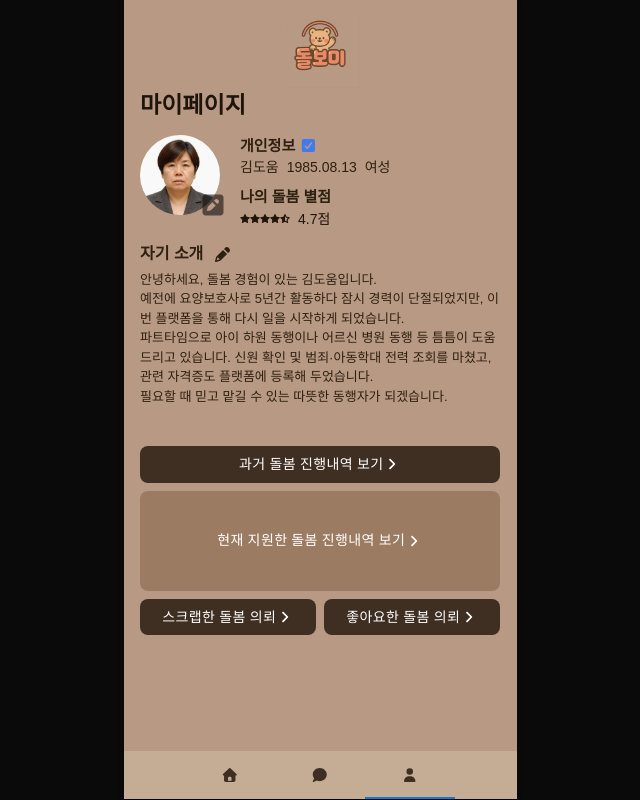
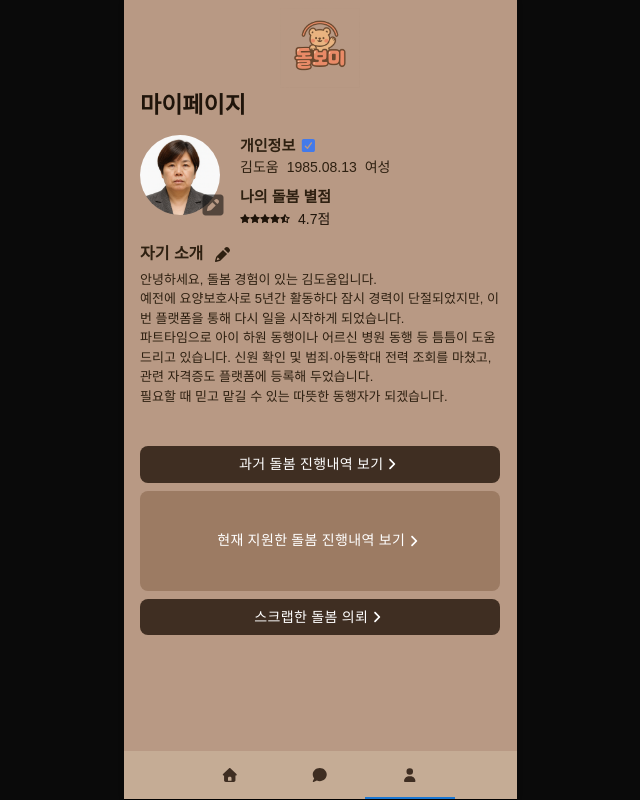
Before and after one commit to boradorish/startup_proj, a Next.js app: page /dolbomi/my in a window 1280 px wide. Shown: the whole page, without its empty margins (320-960 px from the left). Built offline with nearby package versions, Linux system fonts and the light colour scheme.

Commit message:
좋아요 없에기

```diff
--- a/app/dolbomi/my/page.tsx
+++ b/app/dolbomi/my/page.tsx
@@ -157,21 +157,6 @@ export default function My() {
               스크랩한 돌봄 의뢰
               <FontAwesomeIcon icon={faAngleRight} />
             </Button>
-            <Button
-              // onClick={() => router.push("/dolbomi/home")}
-              variant="contained"
-              sx={{
-                backgroundColor: "var(--mainDark)",
-                borderRadius: 2,
-                paddingY: 1,
-                boxShadow: "none",
-                width: "100%",
-                padding: "6px 0px",
-              }}
-            >
-              좋아요한 돌봄 의뢰
-              <FontAwesomeIcon icon={faAngleRight} />
-            </Button>
           </div>
         </div>
       </div>
```
